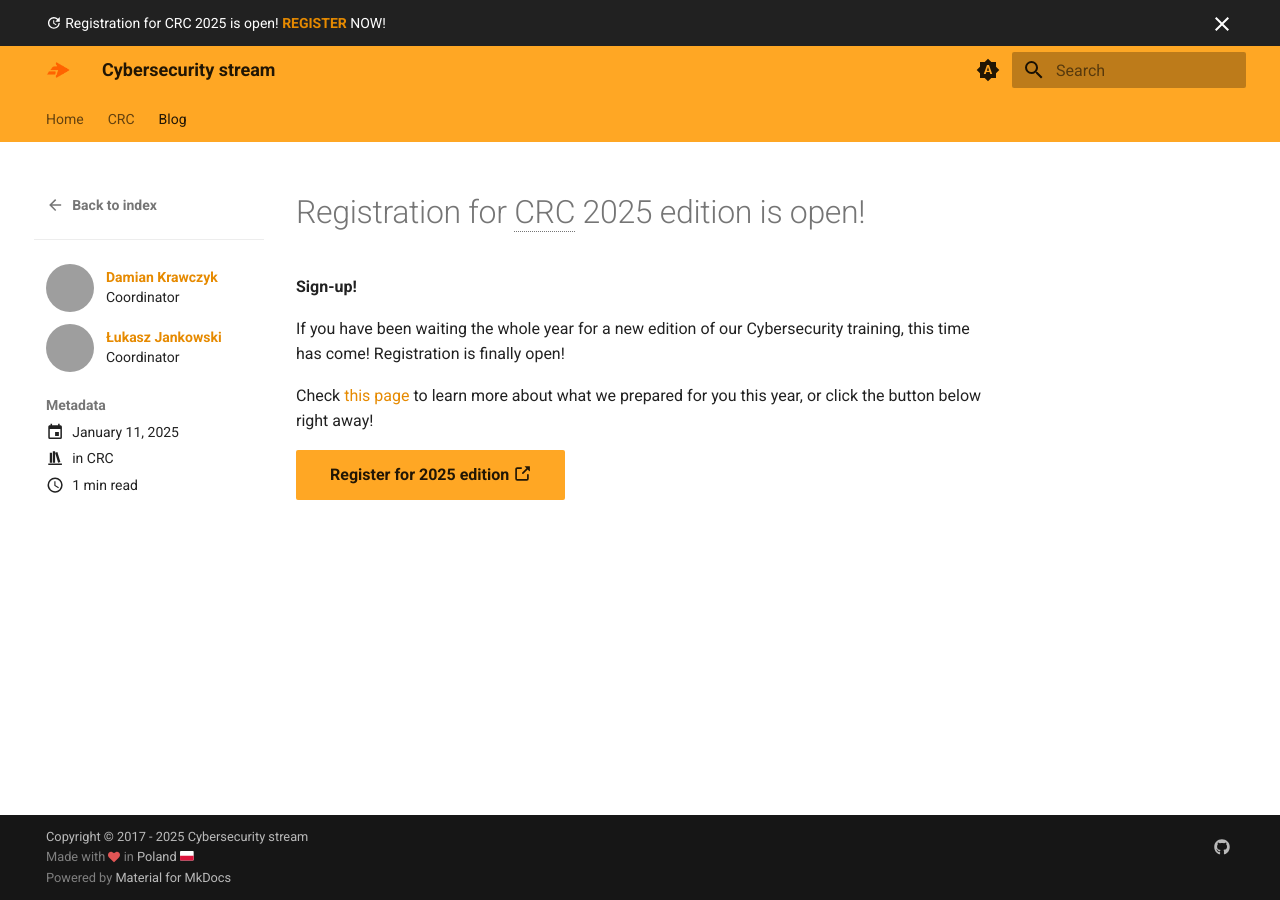
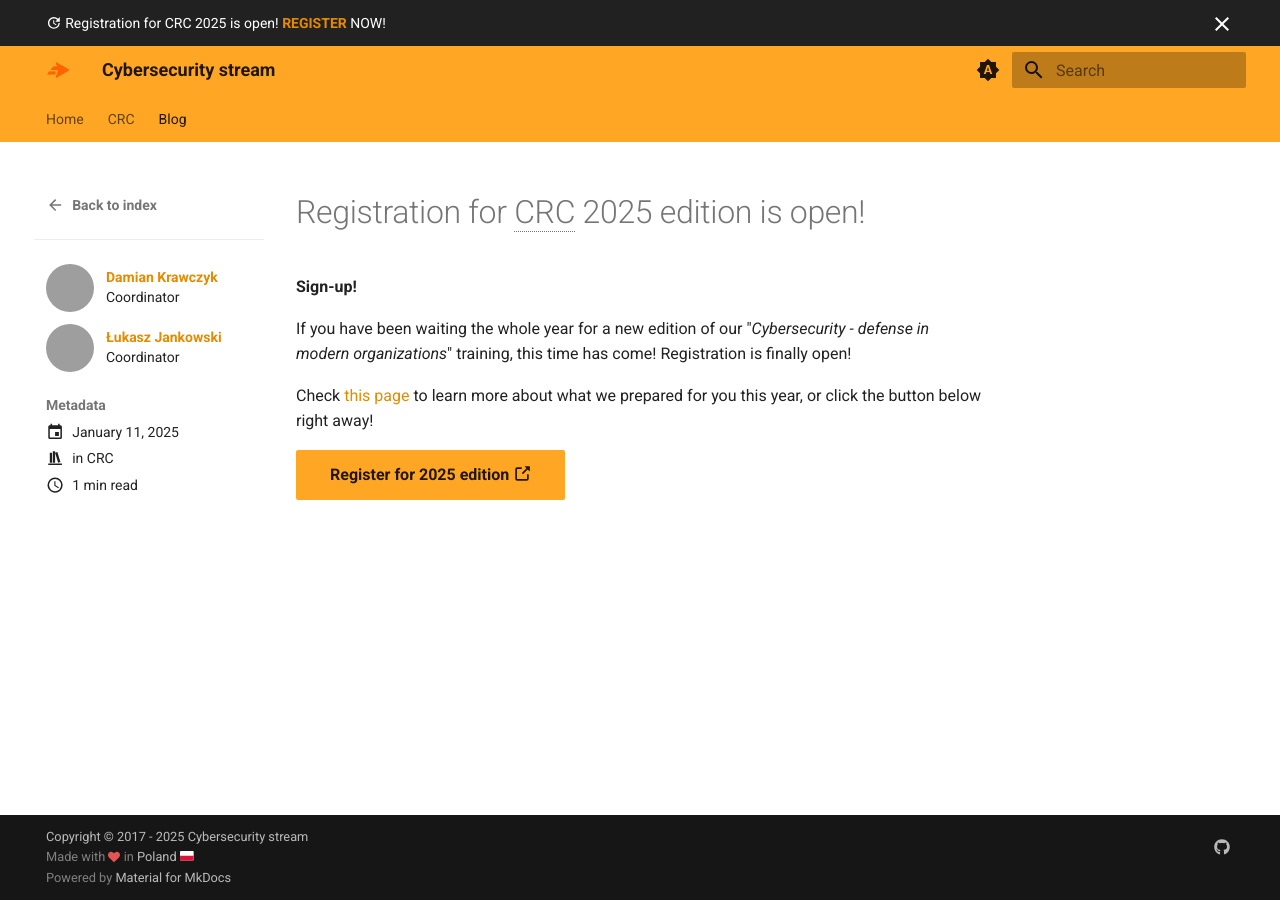
Before and after one commit to cybersecuritystream/cybersecuritystream.github.io, an MkDocs documentation site: the page built from docs/blog/posts/crc-2025-edition.md, in a window 1280 px wide. Built offline with MkDocs 1.6.1 and Material for MkDocs 9.7.7, drawn with Linux system fonts in a browser that asks for light colours; grey boxes are pictures that could not be loaded.

Commit message:
exact training name

```diff
--- a/docs/blog/posts/crc-2025-edition.md
+++ b/docs/blog/posts/crc-2025-edition.md
@@ -12,7 +12,7 @@ categories:
 
 __Sign-up!__
 
-If you have been waiting the whole year for a new edition of our Cybersecurity training, this time has come! Registration is finally open!
+If you have been waiting the whole year for a new edition of our "*Cybersecurity - defense in modern organizations*" training, this time has come! Registration is finally open!
 
 <!-- more -->
 Check [this page](../../crc/2025/index.md) to learn more about what we prepared for you this year, or click the button below right away!
```
Also changed, not shown: docs/crc/2025/index.md (+2 -0 lines), docs/index.md (+2 -0 lines).
